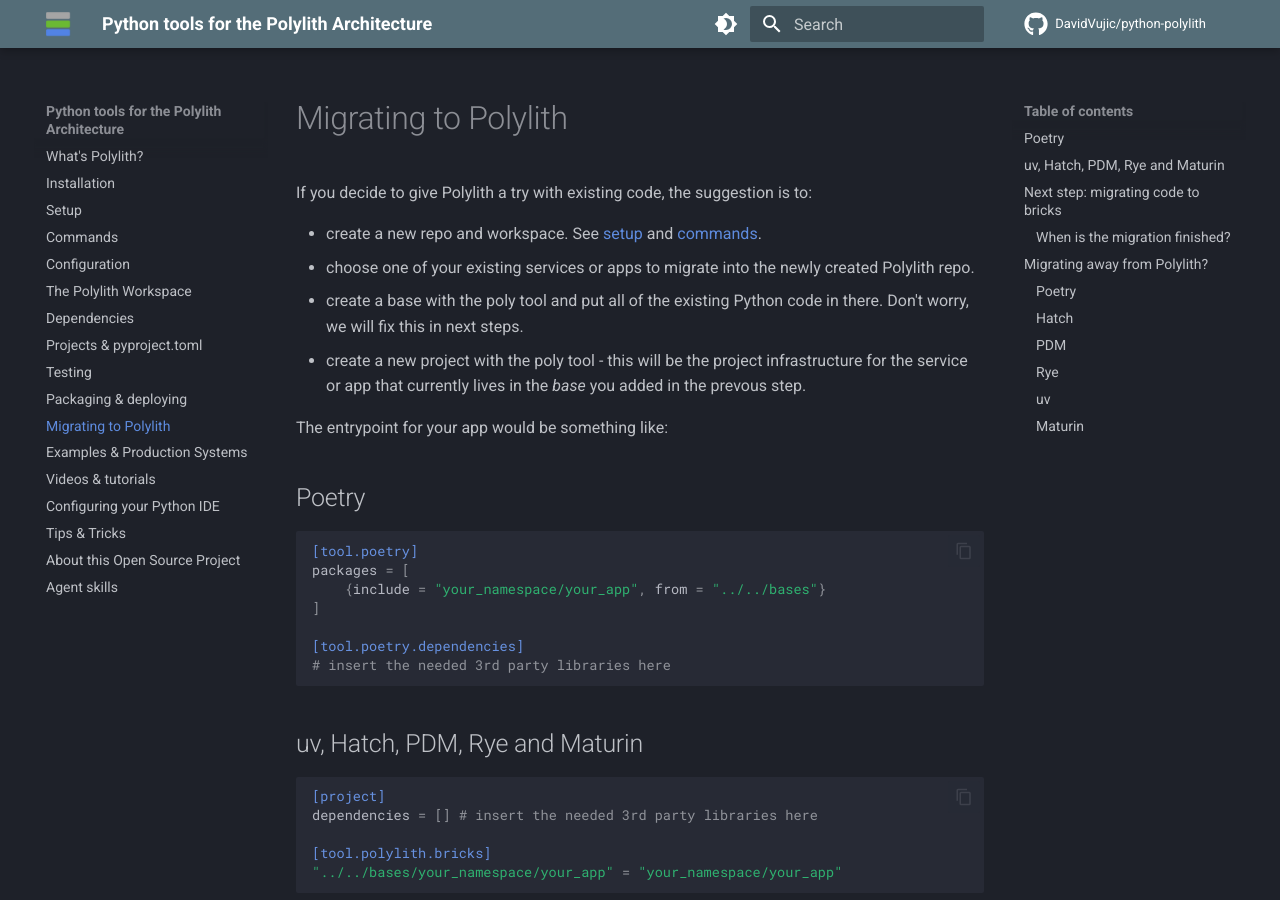
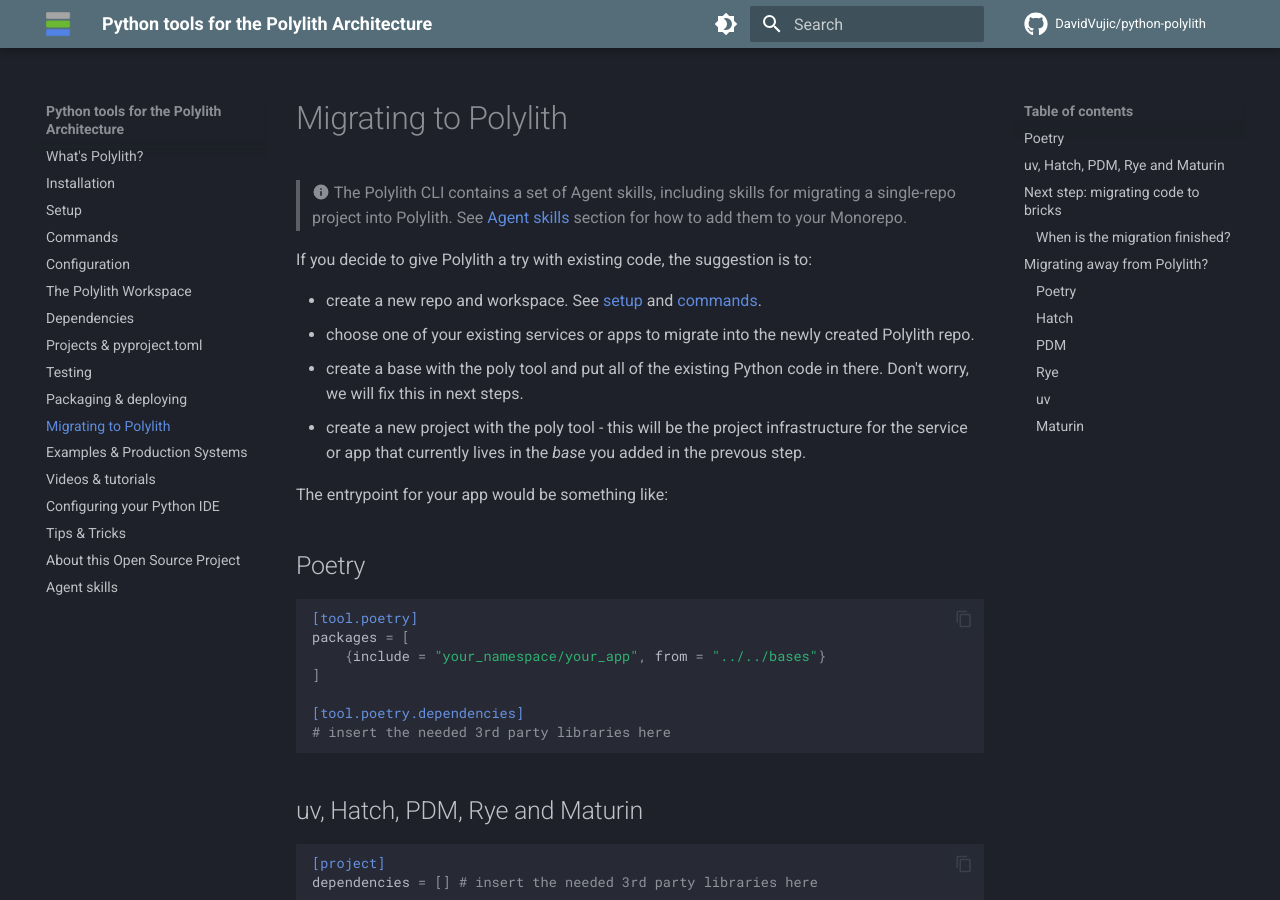
Before and after one commit to DavidVujic/python-polylith-docs, an MkDocs documentation site: the page built from docs/migrating.md, in a window 1280 px wide and 900 px high. Built offline with MkDocs 1.6.1 and Material for MkDocs 9.7.7, drawn with Linux system fonts in a browser that asks for light colours; comment, search, counter and statistics services are not loaded.

Commit message:
add info about the migration agent skills (#32)

```diff
--- a/docs/migrating.md
+++ b/docs/migrating.md
@@ -1,4 +1,6 @@
 # Migrating to Polylith
+
+> :material-information: The Polylith CLI contains a set of Agent skills, including skills for migrating a single-repo project into Polylith. See [Agent skills](agents.md) section for how to add them to your Monorepo.
 
 If you decide to give Polylith a try with existing code, the suggestion is to:
 
```
